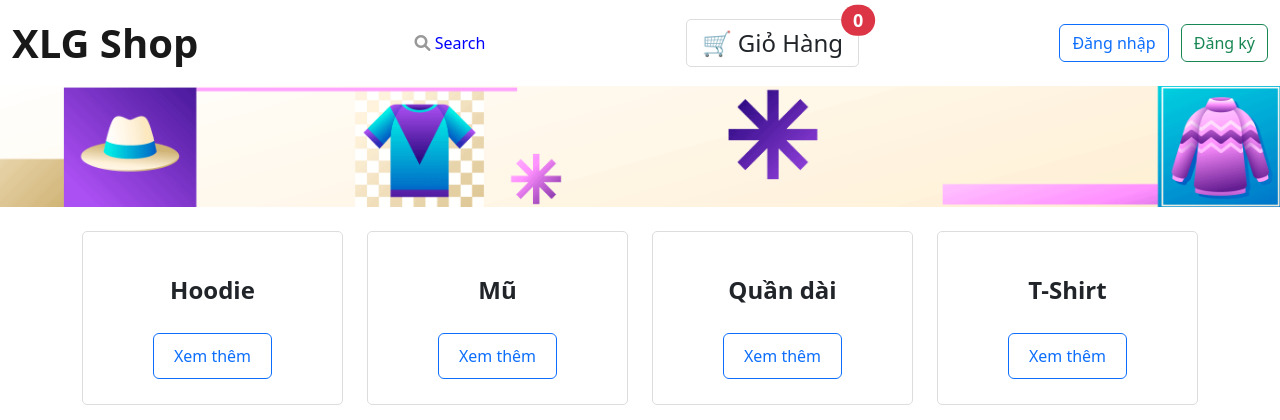
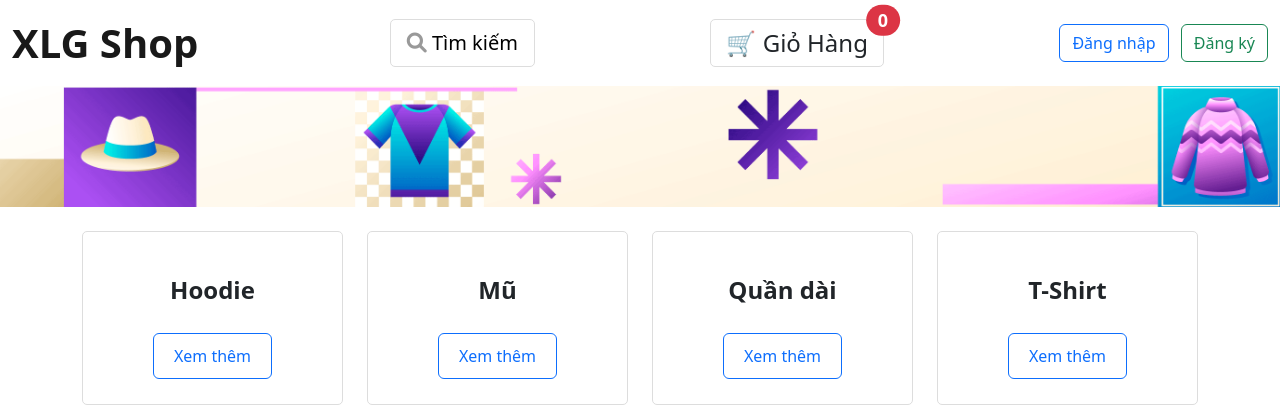
Before and after one commit to bachthetrollface/web-project1, a Django app: page / in a window 1280 px wide. Shown: the top 420 px of the page. Run offline with Django 5.2, Linux system fonts and the light colour scheme; data comes from the database, SQL or seed files in the repository.

Commit message:
update search button

```diff
--- a/xlgshop/home/static/css/index_style.css
+++ b/xlgshop/home/static/css/index_style.css
@@ -120,3 +120,11 @@
     font-size: 1.5rem;
     padding: 5px 15px;
 }
+
+#search-button {
+    text-decoration: none;
+    color: black;
+    cursor: pointer;
+    border: 1px solid #ddd;
+    border-radius: 5px;
+}
--- a/xlgshop/home/templates/home/categories.html
+++ b/xlgshop/home/templates/home/categories.html
@@ -20,8 +20,9 @@
     <nav class="navbar navbar-expand-lg">
         <div class="container-fluid d-flex justify-content-between align-items-center">
             <a class="navbar-brand fw-bold" href="{% url 'index' %}" style="font-weight: bold;">XLG Shop</a>
-            <a href="{% url 'query' %}" style="text-decoration: none; color: blue; cursor: pointer;">
-                <i class="fa-solid fa-magnifying-glass" style="color: #999999;"></i> Search
+
+            <a id="search-button" class="btn btn-outline-dark btn-lg position-relative" href="{% url 'query' %}">
+                <i class="fa-solid fa-magnifying-glass" style="color: #999999;"></i> Tìm kiếm
             </a>
 
             <div class="nav-buttons">
--- a/xlgshop/home/templates/home/details.html
+++ b/xlgshop/home/templates/home/details.html
@@ -20,8 +20,9 @@
     <nav class="navbar navbar-expand-lg">
         <div class="container-fluid d-flex justify-content-between align-items-center">
             <a class="navbar-brand fw-bold" href="{% url 'index' %}" style="font-weight: bold;">XLG Shop</a>
-            <a href="{% url 'query' %}" style="text-decoration: none; color: blue; cursor: pointer;">
-                <i class="fa-solid fa-magnifying-glass" style="color: #999999;"></i> Search
+
+            <a id="search-button" class="btn btn-outline-dark btn-lg position-relative" href="{% url 'query' %}">
+                <i class="fa-solid fa-magnifying-glass" style="color: #999999;"></i> Tìm kiếm
             </a>
 
             <div class="nav-buttons">
--- a/xlgshop/home/templates/home/index.html
+++ b/xlgshop/home/templates/home/index.html
@@ -20,8 +20,9 @@
     <nav class="navbar navbar-expand-lg">
         <div class="container-fluid d-flex justify-content-between align-items-center">
             <a class="navbar-brand fw-bold" href="{% url 'index' %}" style="font-weight: bold;">XLG Shop</a>
-            <a href="{% url 'query' %}" style="text-decoration: none; color: blue; cursor: pointer;">
-                <i class="fa-solid fa-magnifying-glass" style="color: #999999;"></i> Search
+
+            <a id="search-button" class="btn btn-outline-dark btn-lg position-relative" href="{% url 'query' %}">
+                <i class="fa-solid fa-magnifying-glass" style="color: #999999;"></i> Tìm kiếm
             </a>
 
             <div class="nav-buttons">
--- a/xlgshop/home/templates/home/login.html
+++ b/xlgshop/home/templates/home/login.html
@@ -20,8 +20,9 @@
     <nav class="navbar navbar-expand-lg">
         <div class="container-fluid d-flex justify-content-between align-items-center">
             <a class="navbar-brand fw-bold" href="{% url 'index' %}" style="font-weight: bold;">XLG Shop</a>
-            <a href="{% url 'query' %}" style="text-decoration: none; color: blue; cursor: pointer;">
-                <i class="fa-solid fa-magnifying-glass" style="color: #999999;"></i> Search
+
+            <a id="search-button" class="btn btn-outline-dark btn-lg position-relative" href="{% url 'query' %}">
+                <i class="fa-solid fa-magnifying-glass" style="color: #999999;"></i> Tìm kiếm
             </a>
 
             <div class="nav-buttons">
--- a/xlgshop/home/templates/home/query.html
+++ b/xlgshop/home/templates/home/query.html
@@ -20,8 +20,9 @@
     <nav class="navbar navbar-expand-lg">
         <div class="container-fluid d-flex justify-content-between align-items-center">
             <a class="navbar-brand fw-bold" href="{% url 'index' %}" style="font-weight: bold;">XLG Shop</a>
-            <a href="{% url 'query' %}" style="text-decoration: none; color: blue; cursor: pointer;">
-                <i class="fa-solid fa-magnifying-glass" style="color: #999999;"></i> Search
+
+            <a id="search-button-link" class="btn btn-outline-dark btn-lg position-relative" href="{% url 'query' %}">
+                <i class="fa-solid fa-magnifying-glass" style="color: #999999;"></i> Tìm kiếm
             </a>
 
             <div class="nav-buttons">
--- a/xlgshop/home/templates/home/register.html
+++ b/xlgshop/home/templates/home/register.html
@@ -20,8 +20,9 @@
     <nav class="navbar navbar-expand-lg">
         <div class="container-fluid d-flex justify-content-between align-items-center">
             <a class="navbar-brand fw-bold" href="{% url 'index' %}" style="font-weight: bold;">XLG Shop</a>
-            <a href="{% url 'query' %}" style="text-decoration: none; color: blue; cursor: pointer;">
-                <i class="fa-solid fa-magnifying-glass" style="color: #999999;"></i> Search
+
+            <a id="search-button" class="btn btn-outline-dark btn-lg position-relative" href="{% url 'query' %}">
+                <i class="fa-solid fa-magnifying-glass" style="color: #999999;"></i> Tìm kiếm
             </a>
 
             <div class="nav-buttons">
```
Also changed, not shown: xlgshop/home/static/css/categories_style.css (+7 -0 lines), xlgshop/home/static/css/details_style.css (+7 -0 lines), xlgshop/home/static/css/login_style.css (+7 -0 lines), xlgshop/home/static/css/query_style.css (+7 -0 lines), xlgshop/home/static/css/register_style.css (+7 -0 lines).
